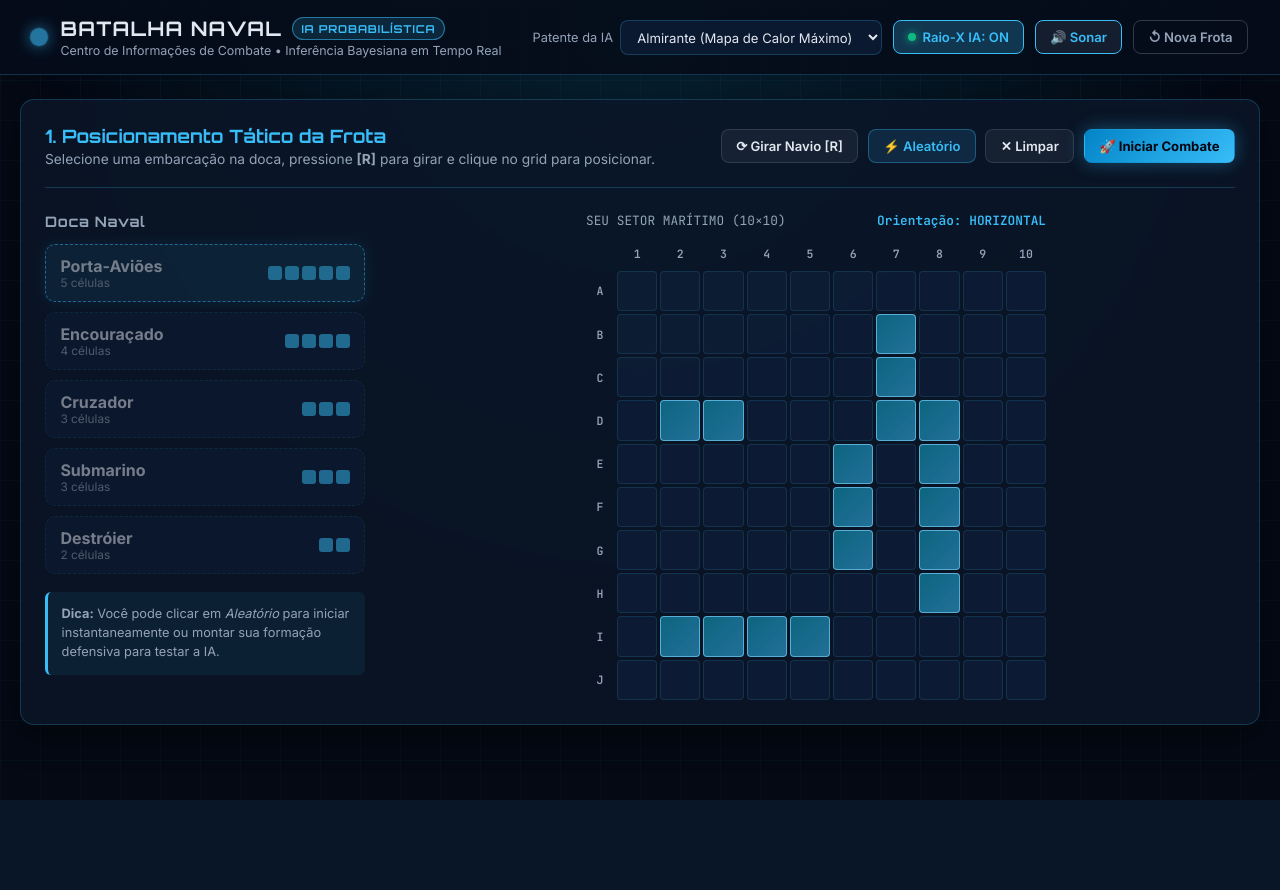
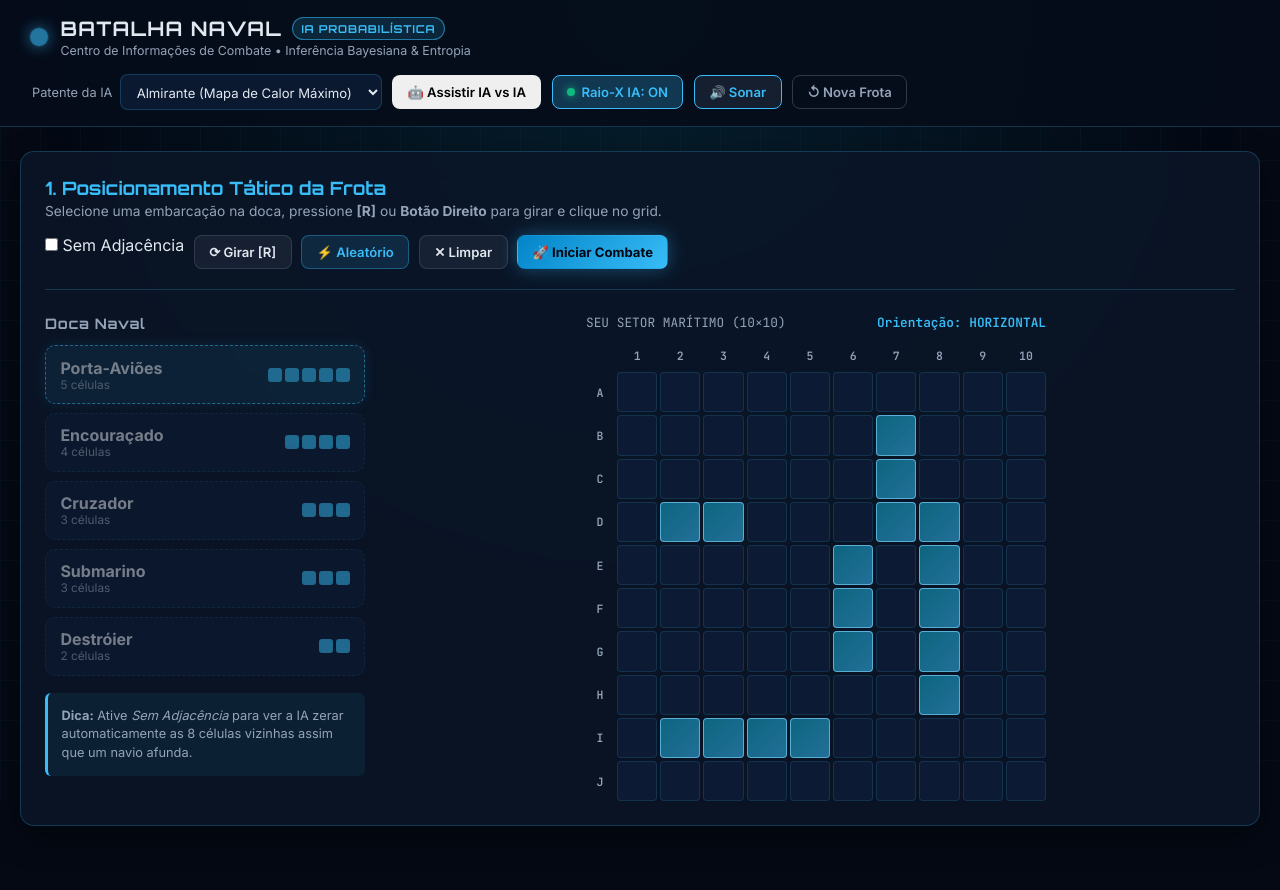
Before and after one commit to Rafael-Pedra-7325/batalha-naval-ia-probabilistica, a Flask app: page / in a window 1280 px wide. Before the commit the page ends 800 px from the top, so only its background shows below. Run offline with Flask 3, Linux system fonts and the light colour scheme.

Commit message:
Update subtitles and button labels in index.html

```diff
--- a/templates/index.html
+++ b/templates/index.html
@@ -17,7 +17,7 @@
             <div class="radar-pulse"></div>
             <div>
                 <h1>BATALHA NAVAL <span class="badge-ia">IA PROBABILÍSTICA</span></h1>
-                <p class="subtitle">Centro de Informações de Combate • Inferência Bayesiana em Tempo Real</p>
+                <p class="subtitle">Centro de Informações de Combate • Inferência Bayesiana & Entropia</p>
             </div>
         </div>
 
@@ -30,6 +30,10 @@
                     <option value="almirante" selected>Almirante (Mapa de Calor Máximo)</option>
                 </select>
             </div>
+
+            <button id="btn-demo-ia" class="btn btn-amber" title="Assistir uma demonstração automática entre duas IAs">
+                🤖 Assistir IA vs IA
+            </button>
 
             <button id="btn-toggle-calor" class="btn btn-cyan active" title="Visualizar probabilidades calculadas pela IA">
                 <span class="dot-live"></span> Raio-X IA: ON
@@ -51,10 +55,14 @@
             <div class="setup-header">
                 <div>
                     <h2>1. Posicionamento Tático da Frota</h2>
-                    <p>Selecione uma embarcação na doca, pressione <strong>[R]</strong> para girar e clique no grid para posicionar.</p>
+                    <p>Selecione uma embarcação na doca, pressione <strong>[R]</strong> ou <strong>Botão Direito</strong> para girar e clique no grid.</p>
                 </div>
                 <div class="setup-actions">
-                    <button id="btn-girar" class="btn btn-ghost">⟳ Girar Navio [R]</button>
+                    <label class="toggle-rule" title="Impede que navios encostem uns nos outros, ativando o halo de exclusão da IA">
+                        <input type="checkbox" id="chk-nao-adjacente" />
+                        <span>Sem Adjacência</span>
+                    </label>
+                    <button id="btn-girar" class="btn btn-ghost">⟳ Girar [R]</button>
                     <button id="btn-aleatorio" class="btn btn-cyan">⚡ Aleatório</button>
                     <button id="btn-limpar" class="btn btn-ghost">✕ Limpar</button>
                     <button id="btn-iniciar-batalha" class="btn btn-primary" disabled>
@@ -68,7 +76,7 @@
                     <h3>Doca Naval</h3>
                     <div id="lista-doca" class="dock-list"></div>
                     <div class="legend-box">
-                        <p><strong>Dica:</strong> Você pode clicar em <em>Aleatório</em> para iniciar instantaneamente ou montar sua formação defensiva para testar a IA.</p>
+                        <p><strong>Dica:</strong> Ative <em>Sem Adjacência</em> para ver a IA zerar automaticamente as 8 células vizinhas assim que um navio afunda.</p>
                     </div>
                 </div>
 
@@ -95,6 +103,10 @@
                     <span id="ia-melhor-alvo" class="telemetry-value font-mono">—</span>
                 </div>
                 <div class="telemetry-item">
+                    <span class="telemetry-label">INCERTEZA (ENTROPIA)</span>
+                    <span id="ia-entropia" class="telemetry-value font-mono text-amber">6.45 bits</span>
+                </div>
+                <div class="telemetry-item">
                     <span class="telemetry-label">TURNO</span>
                     <span id="hud-turnos" class="telemetry-value font-mono">0</span>
                 </div>
@@ -110,7 +122,7 @@
                 <div class="board-card glass-card">
                     <div class="board-header">
                         <div>
-                            <h3>🛡️ SUA FROTA <span class="sub-tag">(Visão da IA)</span></h3>
+                            <h3 id="titulo-frota-aliada">🛡️ SUA FROTA <span class="sub-tag">(Visão da IA)</span></h3>
                         </div>
                         <div class="heatmap-legend" id="heatmap-legend">
                             <span>Frio</span>
@@ -143,7 +155,7 @@
             <div class="log-panel glass-card">
                 <div class="log-header">
                     <span>📡 REGISTRO TÁTICO DE TELEMETRIA</span>
-                    <span class="log-hint">Probabilidades recalculadas a cada disparo</span>
+                    <span class="log-hint">Probabilidades e entropia recalculadas a cada disparo</span>
                 </div>
                 <div id="combat-log" class="log-entries"></div>
             </div>
```
